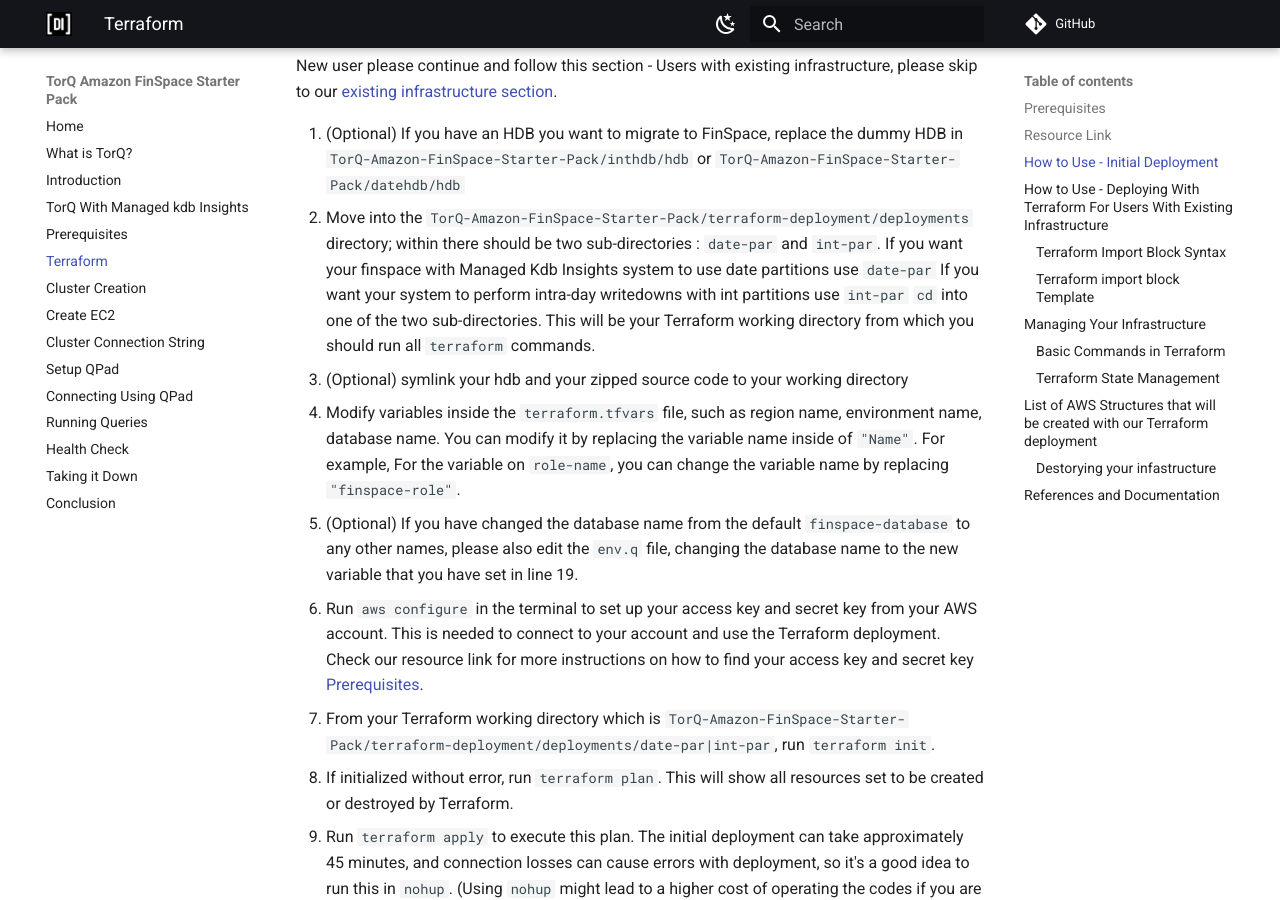
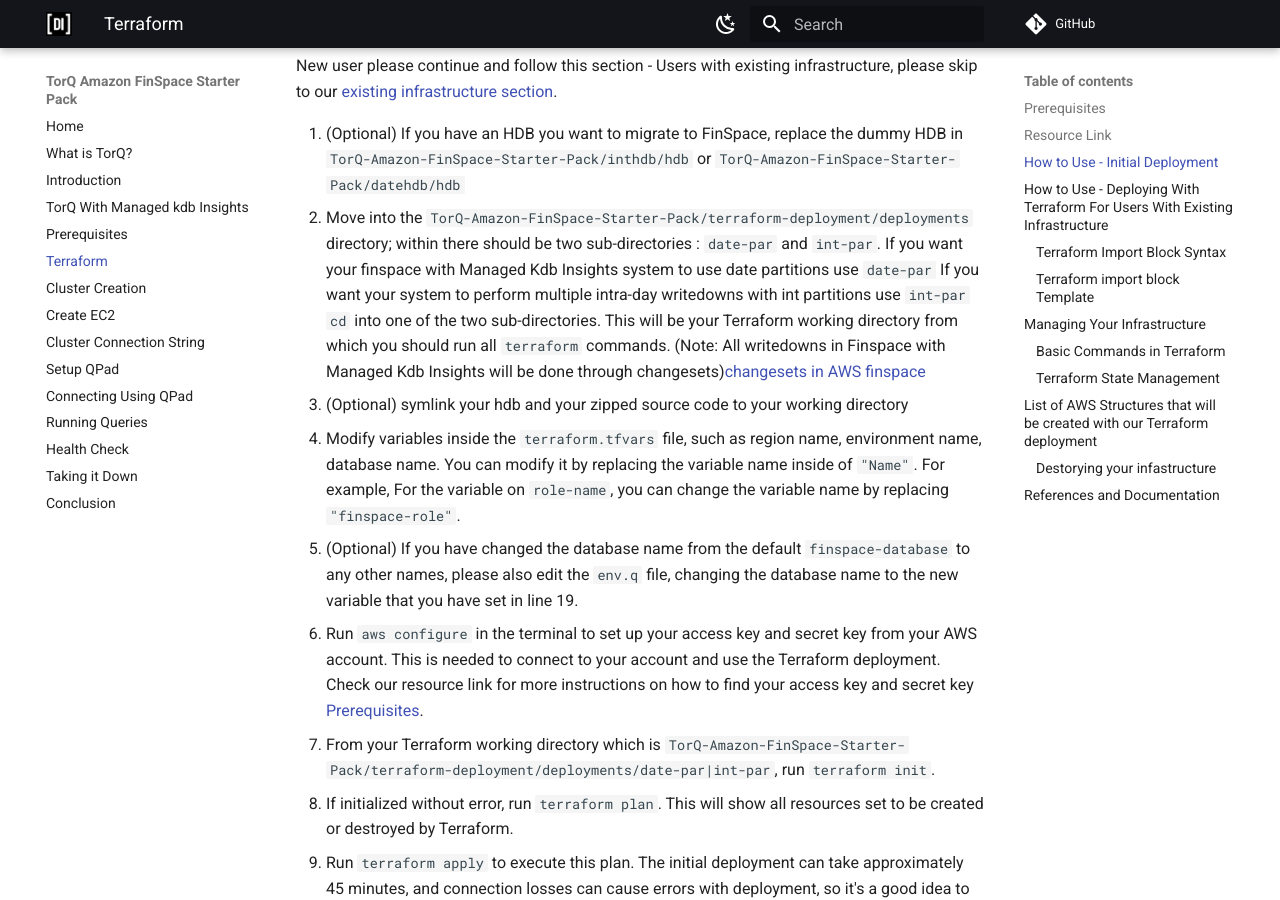
Before and after one commit to DataIntellectTech/TorQ-Amazon-FinSpace-Starter-Pack, an MkDocs documentation site: the page built from docs/05-terraform.md, in a window 1280 px wide and 900 px high, scrolled down 1802 px. Built offline with MkDocs 1.6.1 and Material for MkDocs 9.7.7, drawn with Linux system fonts in a browser that asks for light colours; comment, search, counter and statistics services are not loaded.

Commit message:
changesets reference

```diff
--- a/docs/05-terraform.md
+++ b/docs/05-terraform.md
@@ -39,8 +39,9 @@
 1. (Optional) If you have an HDB you want to migrate to FinSpace, replace the dummy HDB in `TorQ-Amazon-FinSpace-Starter-Pack/inthdb/hdb` or `TorQ-Amazon-FinSpace-Starter-Pack/datehdb/hdb`
 2. Move into the `TorQ-Amazon-FinSpace-Starter-Pack/terraform-deployment/deployments` directory; within there should be two sub-directories : `date-par` and `int-par`.
   If you want your finspace with Managed Kdb Insights system to use date partitions use `date-par`
-  If you want your system to perform intra-day writedowns with int partitions use `int-par`
+  If you want your system to perform multiple intra-day writedowns with int partitions use `int-par`
   `cd` into one of the two sub-directories. This will be your Terraform working directory from which you should run all `terraform` commands.
+  (Note: All writedowns in Finspace with Managed Kdb Insights will be done through changesets)[changesets in AWS finspace](https://docs.aws.amazon.com/finspace/latest/userguide/creating-changeset-in-a-dataset.html)
 3. (Optional) symlink your hdb and your zipped source code to your working directory
 4. Modify variables inside the `terraform.tfvars` file, such as region name, environment name, database name. You can modify it by replacing the variable name inside of `"Name"`. For example, For the variable on `role-name`, you can change the variable name by replacing `"finspace-role"`.
 5. (Optional) If you have changed the database name from the default `finspace-database` to any other names, please also edit the `env.q` file, changing the database name to the new variable that you have set in line 19.
```
